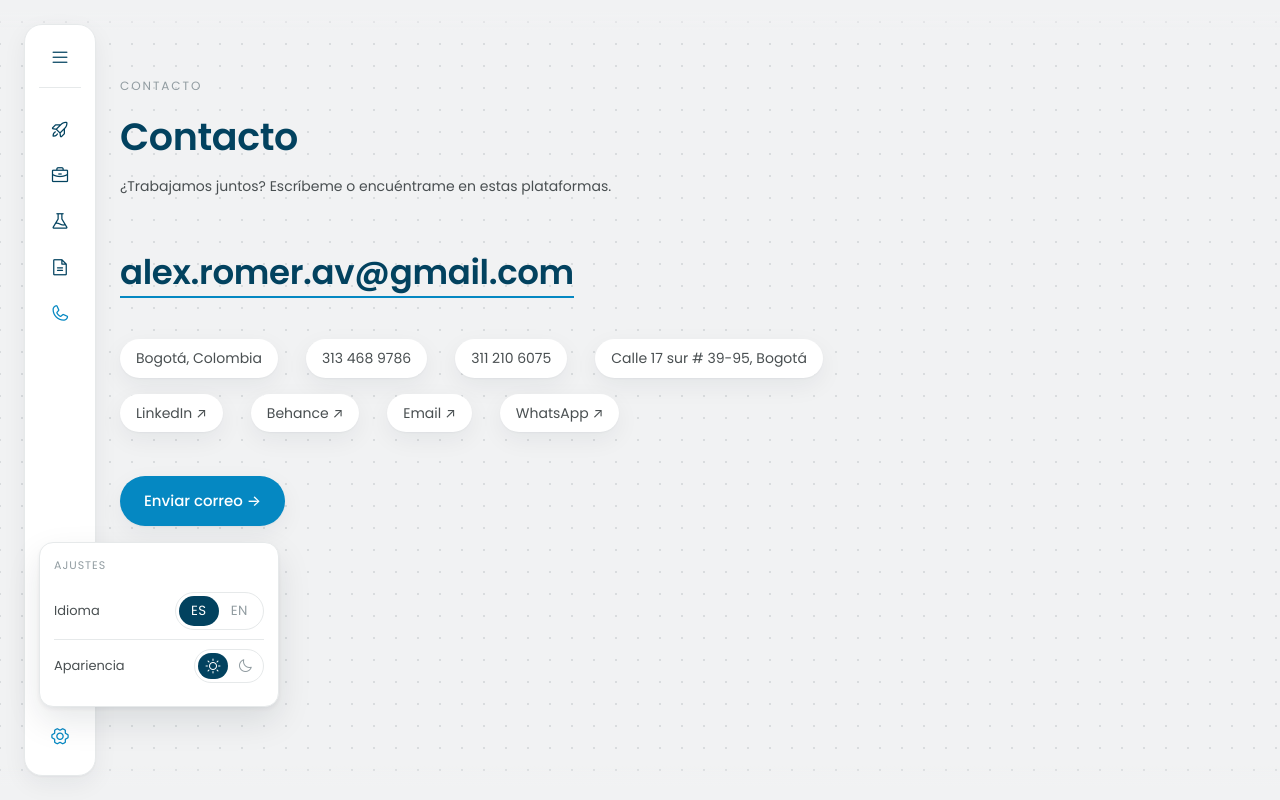
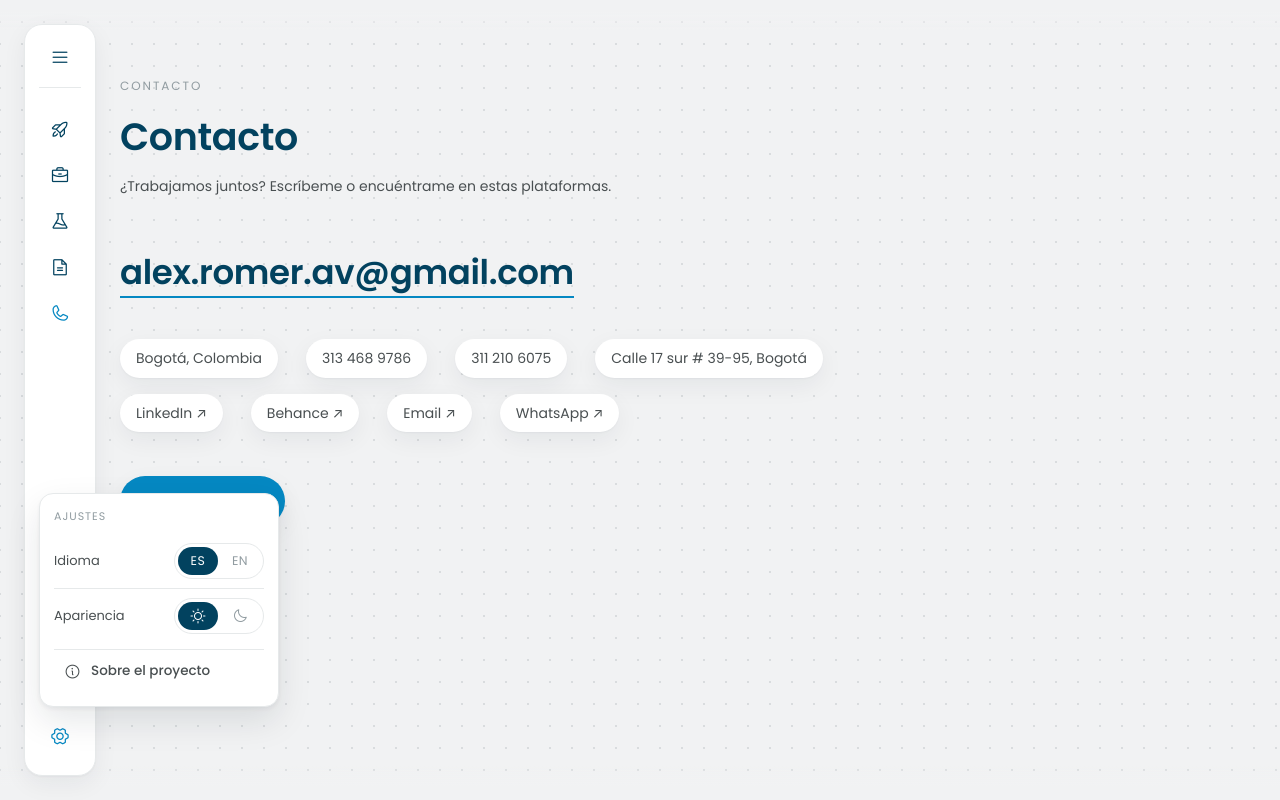
Before and after one commit to ThiagoAlex0919/CurriculumVitae, a Next.js app: page /contacto in a window 1280 px wide. Both pictures are taken after a click on the button "Ajustes". Built offline with nearby package versions, Linux system fonts and the light colour scheme.

Commit message:
settings: mover Sobre el proyecto al menu + unificar tamano de switches

```diff
--- a/app/globals.css
+++ b/app/globals.css
@@ -125,17 +125,21 @@ p {
   background: transparent;
   border: 1px solid var(--line);
   border-radius: 999px;
-  overflow: hidden;
-  font-size: 12.5px;
+  gap: 2px;
   padding: 3px;
 }
 .lang button {
   border: 0;
   background: transparent;
   color: var(--ink-mute);
-  padding: 5px 12px;
+  height: 28px;
+  min-width: 40px;
+  display: inline-flex;
+  align-items: center;
+  justify-content: center;
   cursor: pointer;
   font-family: var(--sans);
+  font-size: 12.5px;
   letter-spacing: 0.04em;
   border-radius: 999px;
   transition: background 0.25s ease, color 0.25s ease;
@@ -1249,6 +1253,28 @@ p {
 .settings-menu--float {
   z-index: 300;
 }
+/* Botón "Sobre el proyecto" dentro del menú de ajustes */
+.settings-about {
+  display: flex;
+  align-items: center;
+  gap: 10px;
+  width: 100%;
+  margin-top: 6px;
+  padding: 11px 10px;
+  border: 0;
+  border-top: 1px solid var(--line);
+  background: transparent;
+  color: var(--ink-soft);
+  font-family: var(--sans);
+  font-size: 13.5px;
+  font-weight: 500;
+  text-align: left;
+  cursor: pointer;
+  transition: color 0.15s ease;
+}
+.settings-about:hover {
+  color: var(--accent);
+}
 
 /* Modal "Sobre el proyecto" */
 .about-overlay {
@@ -1379,8 +1405,8 @@ p {
   display: inline-flex;
   align-items: center;
   justify-content: center;
-  width: 30px;
-  height: 26px;
+  width: 40px;
+  height: 28px;
   border: 0;
   background: transparent;
   color: var(--ink-mute);
--- a/components/Settings.tsx
+++ b/components/Settings.tsx
@@ -2,9 +2,10 @@
 
 import { useEffect, useRef, useState } from "react";
 import { createPortal } from "react-dom";
+import Link from "next/link";
 import { useI18n } from "@/lib/i18n";
 import { useTheme } from "@/lib/theme";
-import { ui } from "@/lib/content";
+import { profile, ui } from "@/lib/content";
 import Icon from "./Icon";
 
 export default function Settings({
@@ -17,6 +18,8 @@ export default function Settings({
   const { t, locale, setLocale } = useI18n();
   const { theme, setTheme } = useTheme();
   const [open, setOpen] = useState(false);
+  const [aboutOpen, setAboutOpen] = useState(false);
+  const [imgOk, setImgOk] = useState(true);
   const [pos, setPos] = useState<{ left: number; bottom: number } | null>(null);
   const wrapRef = useRef<HTMLDivElement>(null);
   const menuRef = useRef<HTMLDivElement>(null);
@@ -29,7 +32,10 @@ export default function Settings({
       setOpen(false);
     };
     const onEsc = (e: KeyboardEvent) => {
-      if (e.key === "Escape") setOpen(false);
+      if (e.key === "Escape") {
+        setOpen(false);
+        setAboutOpen(false);
+      }
     };
     document.addEventListener("mousedown", onDoc);
     document.addEventListener("keydown", onEsc);
@@ -42,11 +48,16 @@ export default function Settings({
   const toggle = () => {
     if (!open && variant === "sidebar" && btnRef.current) {
       const r = btnRef.current.getBoundingClientRect();
-      // menú fijo, anclado al botón: se abre hacia arriba
       setPos({ left: r.left, bottom: window.innerHeight - r.top + 8 });
     }
     setOpen((o) => !o);
   };
+
+  const initials = profile.name
+    .split(" ")
+    .slice(0, 2)
+    .map((w) => w[0])
+    .join("");
 
   const menuInner = (
     <>
@@ -99,8 +110,73 @@ export default function Settings({
           </button>
         </div>
       </div>
+
+      <button
+        className="settings-about"
+        onClick={() => {
+          setOpen(false);
+          setAboutOpen(true);
+        }}
+      >
+        <Icon name="info" size={17} />
+        <span>{t(ui.about.nav)}</span>
+      </button>
     </>
   );
+
+  const aboutModal =
+    aboutOpen && typeof document !== "undefined"
+      ? createPortal(
+          <div
+            className="about-overlay"
+            onClick={() => setAboutOpen(false)}
+            role="presentation"
+          >
+            <div
+              className="about-modal"
+              role="dialog"
+              aria-modal="true"
+              aria-label={t(ui.about.nav)}
+              onClick={(e) => e.stopPropagation()}
+            >
+              <button
+                className="about-close"
+                onClick={() => setAboutOpen(false)}
+                aria-label={t(ui.about.close)}
+              >
+                <Icon name="x" size={18} />
+              </button>
+
+              <div className="about-avatar">
+                {imgOk ? (
+                  /* eslint-disable-next-line @next/next/no-img-element */
+                  <img
+                    src={profile.photo}
+                    alt={profile.name}
+                    onError={() => setImgOk(false)}
+                  />
+                ) : (
+                  <span>{initials}</span>
+                )}
+              </div>
+
+              <h3 className="about-name">{profile.name}</h3>
+              <p className="about-role">{t(profile.role)}</p>
+              <p className="about-body">{t(ui.about.body)}</p>
+
+              <Link
+                href="/hoja-de-vida"
+                className="about-cta"
+                onClick={() => setAboutOpen(false)}
+              >
+                <Icon name="resume" size={16} />
+                {t(ui.about.cta)}
+              </Link>
+            </div>
+          </div>,
+          document.body
+        )
+      : null;
 
   if (variant === "sidebar") {
     return (
@@ -140,6 +216,8 @@ export default function Settings({
             </div>,
             document.body
           )}
+
+        {aboutModal}
       </div>
     );
   }
@@ -159,6 +237,7 @@ export default function Settings({
           {menuInner}
         </div>
       )}
+      {aboutModal}
     </div>
   );
 }
--- a/components/Sidebar.tsx
+++ b/components/Sidebar.tsx
@@ -6,7 +6,6 @@ import { useI18n } from "@/lib/i18n";
 import { ui, sideNav } from "@/lib/content";
 import Icon from "./Icon";
 import Settings from "./Settings";
-import AboutProject from "./AboutProject";
 
 export default function Sidebar({
   collapsed,
@@ -58,7 +57,6 @@ export default function Sidebar({
       </nav>
 
       <div className="sb-bottom">
-        <AboutProject />
         <Settings variant="sidebar" />
       </div>
     </aside>
```
